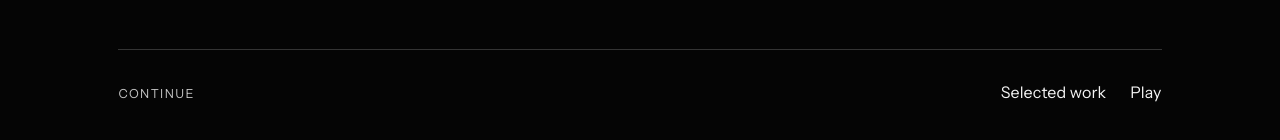
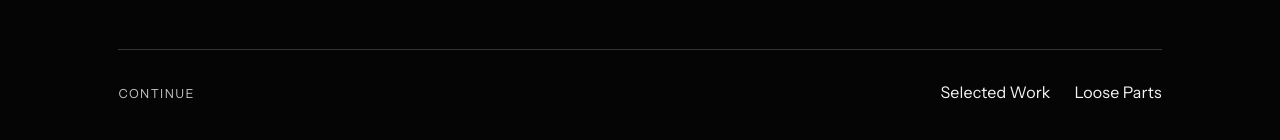
Before and after one commit to ashim238/myles-portfolio-migration, a Next.js app: page /resume in a window 1280 px wide. Shown: the part 2874-3014 px from the top of the page. Built offline with nearby package versions, Linux system fonts and the light colour scheme.

Commit message:
fix: keep secondary navigation in Myles 98 language

```diff
--- a/src/components/portfolio-endcap.tsx
+++ b/src/components/portfolio-endcap.tsx
@@ -8,7 +8,7 @@ export function PortfolioEndcap({ context }: PortfolioEndcapProps) {
   const secondary =
     context === "play"
       ? { href: "/resume", label: "Résumé" }
-      : { href: "/play", label: "Play" };
+      : { href: "/play", label: "Loose Parts" };
 
   return (
     <nav
@@ -18,7 +18,7 @@ export function PortfolioEndcap({ context }: PortfolioEndcapProps) {
     >
       <p className="portfolio-endcap-label">Continue</p>
       <div className="portfolio-endcap-links">
-        <Link href="/#work">Selected work</Link>
+        <Link href="/#selected-work">Selected Work</Link>
         <Link href={secondary.href}>{secondary.label}</Link>
       </div>
     </nav>
```
